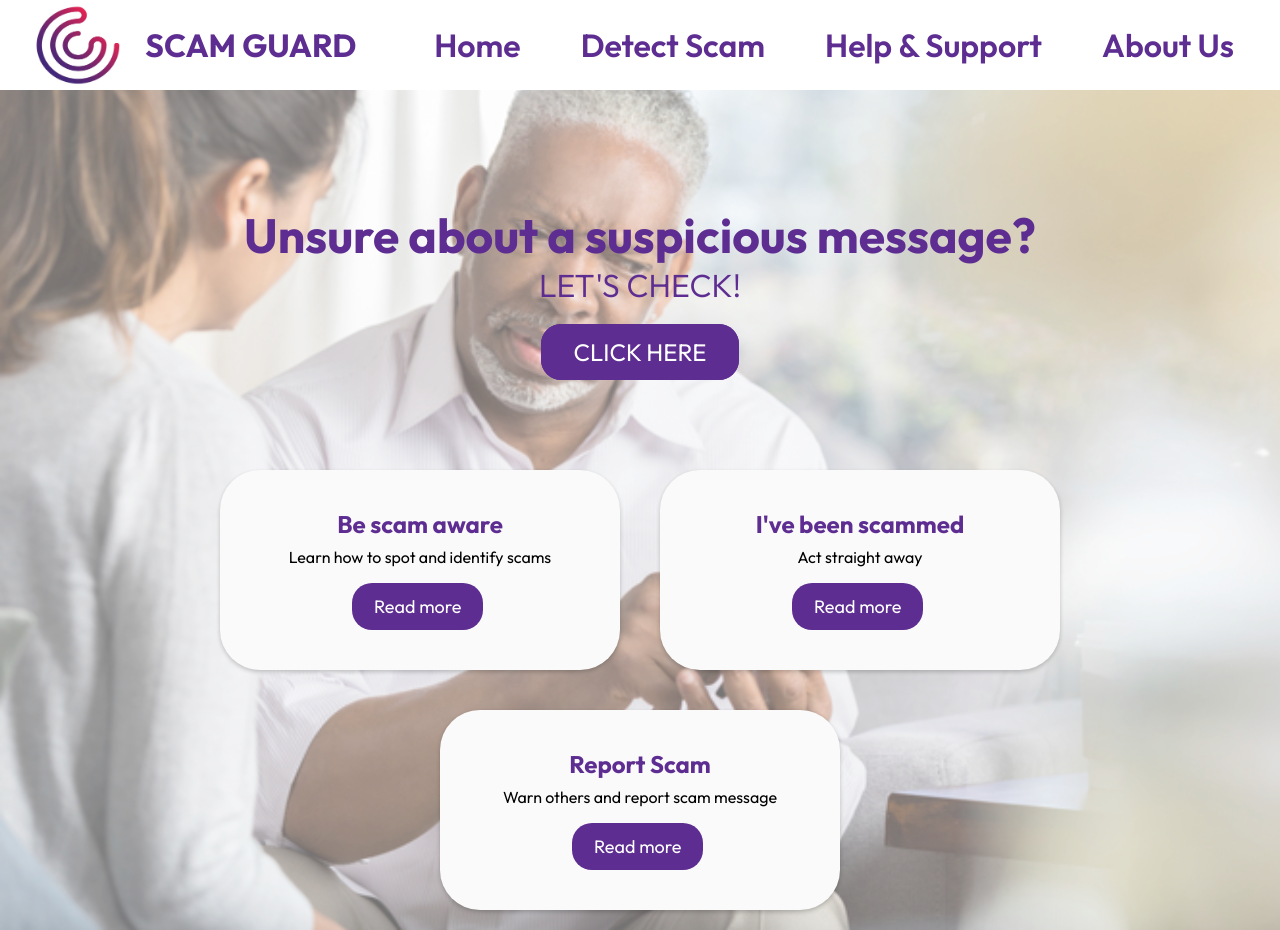
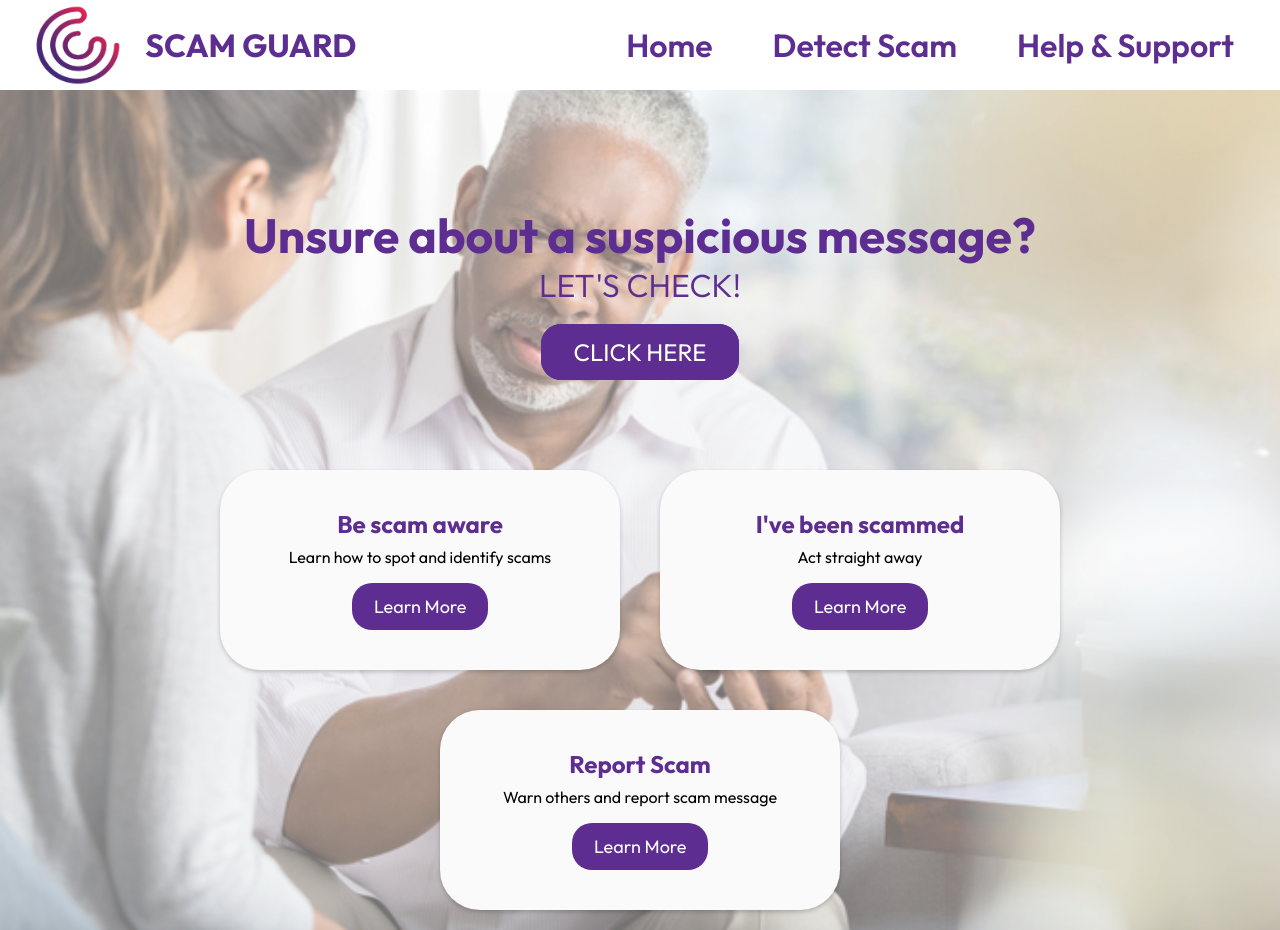
Before and after one commit to mishrab05/scamguard, a React (Create React App) app: page / in a window 1280 px wide. Built offline with nearby package versions, Linux system fonts and the light colour scheme.

Commit message:
minor changes

```diff
--- a/src/components/Navbar.js
+++ b/src/components/Navbar.js
@@ -22,9 +22,6 @@ const Navbar = () => {
 				<li>
 					<Link to='/helpsupport'>Help & Support</Link>
 				</li>
-				<li>
-					<Link to='/'>About Us</Link>
-				</li>
 			</ul>
 		</nav>
     </div>
--- a/src/routes/Home.js
+++ b/src/routes/Home.js
@@ -39,21 +39,21 @@ const Home = () => {
                 <div className="card-content">
                     <h2 class='card-heading'>Be scam aware</h2>
                     <p>Learn how to spot and identify scams</p>
-                    <Link to="/" className="card-link-button"><a class='card-link'>Read more</a></Link>
+                    <Link to="/" className="card-link-button"><a class='card-link'>Learn More</a></Link>
                 </div>
             </div>
             <div className="info-card">
                 <div className="card-content">
                     <h2 class='card-heading'>I've been scammed</h2>
                     <p>Act straight away</p>
-                    <Link to="/helpsupport" className="card-link-button"><a class='card-link'>Read more</a></Link>
+                    <Link to="/helpsupport" className="card-link-button"><a class='card-link'>Learn More</a></Link>
                 </div>
             </div>
             <div className="info-card">
                 <div className="card-content">
                     <h2 class='card-heading'>Report Scam</h2>
                     <p>Warn others and report scam message</p>
-                    <Link to='https://www.scamwatch.gov.au/report-a-scam' className="card-link-button"><a class='card-link'>Read more</a></Link>
+                    <Link to='https://www.scamwatch.gov.au/report-a-scam' className="card-link-button"><a class='card-link'>Learn More</a></Link>
                 </div>
             </div>
         </div>
```
